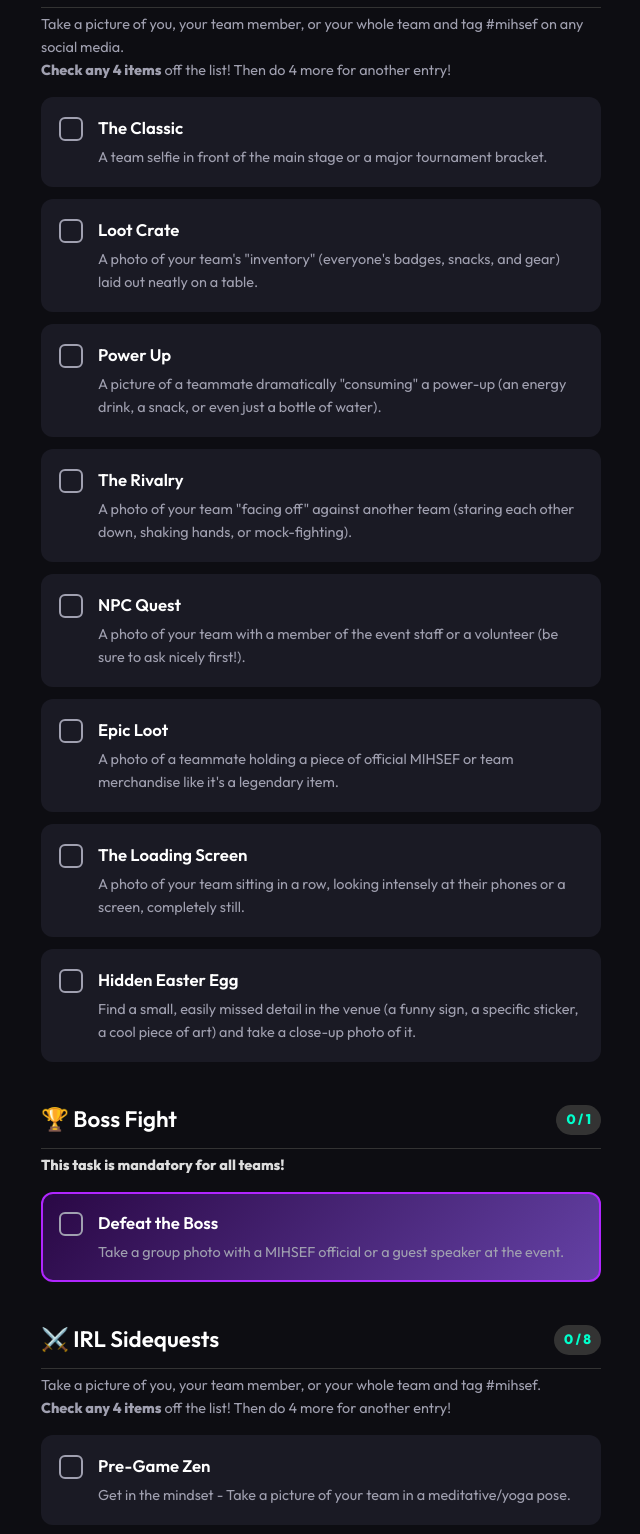
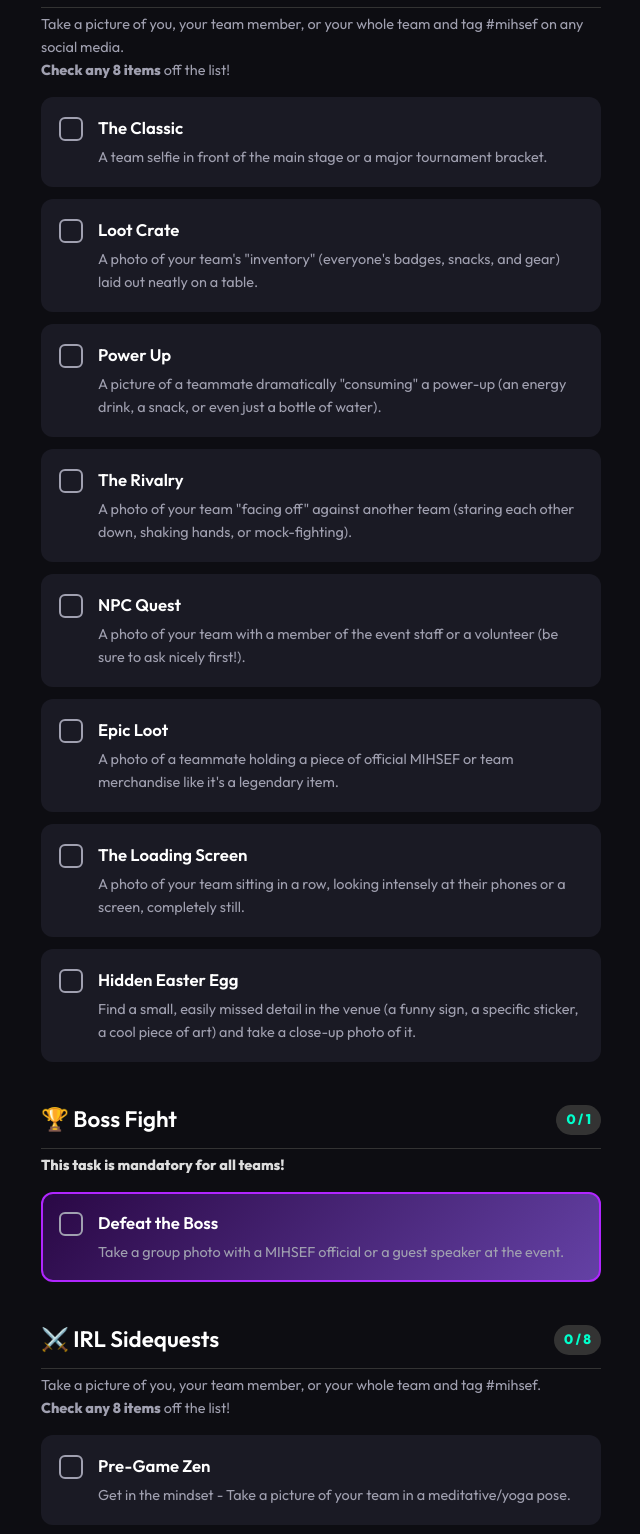
Before and after one commit to ameralday/mihsef-scavenger-hunt, a plain HTML site: page index.html in a window 1280 px wide. Shown: the part 656-2190 px from the top of the page, without its empty margins (319-959 px from the left). Drawn offline with nearby package versions, Linux system fonts and the light colour scheme.

Commit message:
Update index.html
update confetti

```diff
--- a/index.html
+++ b/index.html
@@ -41,7 +41,7 @@
                 <h2>🎒 Loot Drops</h2>
                 <span class="category-points" id="loot-status">0 / 8</span>
             </div>
-            <p class="category-desc">Take a picture of you, your team member, or your whole team and tag #mihsef on any social media.<br/><strong>Check any 4 items</strong> off the list! Then do 4 more for another entry!</p>
+            <p class="category-desc">Take a picture of you, your team member, or your whole team and tag #mihsef on any social media.<br/><strong>Check any 8 items</strong> off the list!</p>
             <div class="task-list" id="list-loot">
                 <!-- Tasks will be generated by JS -->
             </div>
@@ -65,7 +65,7 @@
                 <h2>⚔️ IRL Sidequests</h2>
                 <span class="category-points" id="sidequests-status">0 / 8</span>
             </div>
-            <p class="category-desc">Take a picture of you, your team member, or your whole team and tag #mihsef.<br/><strong>Check any 4 items</strong> off the list! Then do 4 more for another entry!</p>
+            <p class="category-desc">Take a picture of you, your team member, or your whole team and tag #mihsef.<br/><strong>Check any 8 items</strong> off the list!</p>
             <div class="task-list" id="list-sidequests">
                 <!-- Tasks will be generated by JS -->
             </div>
@@ -88,7 +88,7 @@
         </footer>
     </main>
 
-     <script src="https://cdn.jsdelivr.net/npm/canvas-confetti@1.9.3/dist/confetti.browser.min.js"></script>
+    <script src="https://cdn.jsdelivr.net/npm/canvas-confetti@1.9.3/dist/confetti.browser.min.js"></script>
     <script src="script.js"></script>
 </body>
 </html>
```
